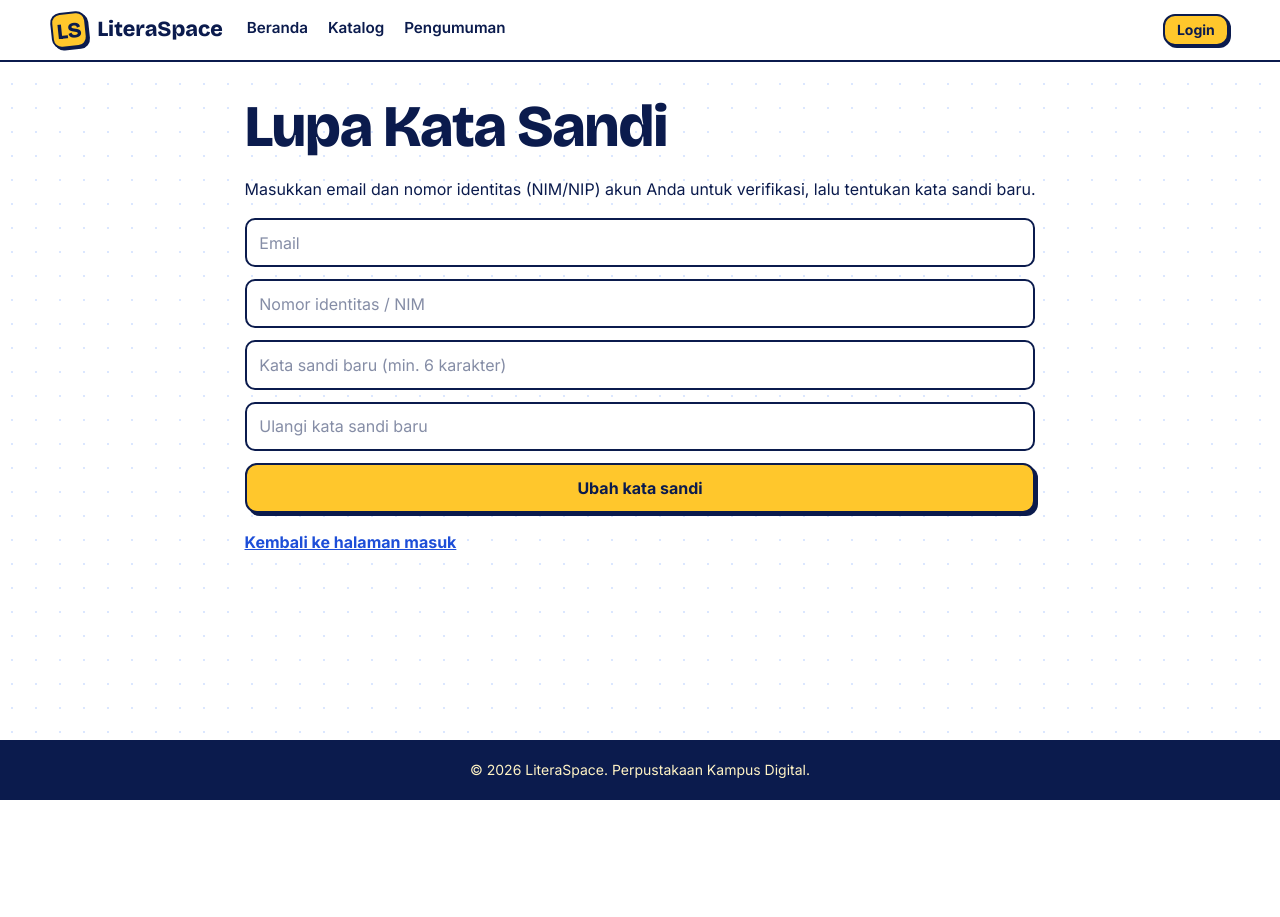
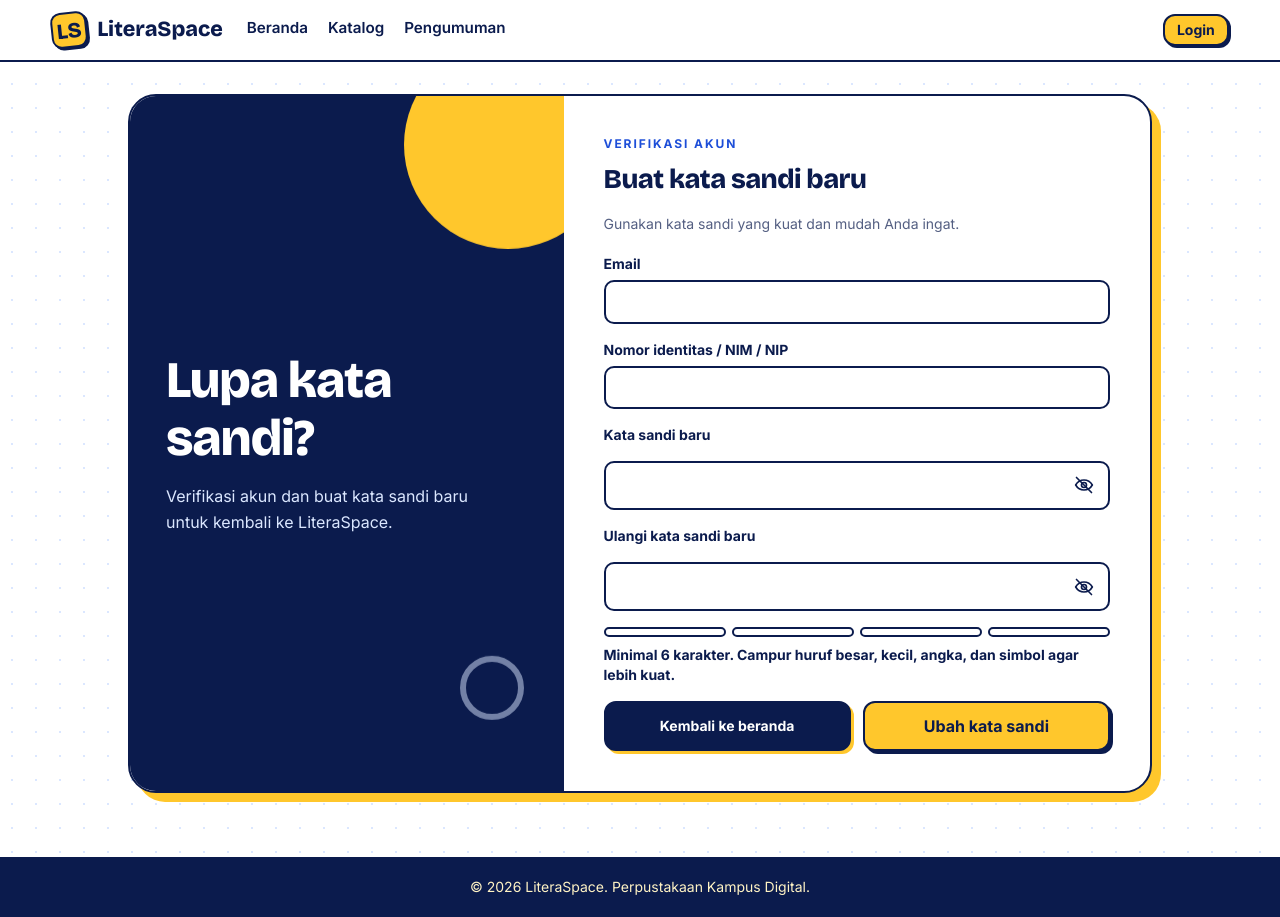
Before and after one commit to zahrara06/Final-Web-Manajemen-Perpustakaan, a Next.js app: page /lupa-password in a window 1280 px wide. Before the commit the page ends 800 px from the top, so only its background shows below. Built offline with nearby package versions, Linux system fonts and the light colour scheme; no server answers.

Commit message:
feat: perbarui alur reset kata sandi

```diff
--- a/src/app/lupa-password/page.jsx
+++ b/src/app/lupa-password/page.jsx
@@ -1,57 +1,46 @@
-import Link from "next/link";
-import { lupaPassword } from "@/app/actions/auth";
+import FormLupaPassword from "@/components/FormLupaPassword";
 import Pesan from "@/components/Pesan";
-
-const KELAS_TOMBOL =
-    "inline-block cursor-pointer text-center font-bold text-biru-tua border-[2.5px] border-biru-tua rounded-xl transition hover:translate-x-0.5 hover:translate-y-0.5 hover:shadow-[1px_1px_0_#0b1b4d] px-5 py-2.5 shadow-tombol bg-kuning";
 
 export default async function LupaPassword({ searchParams }) {
     const sp = await searchParams;
 
     return (
-        <section className="mx-auto grid max-w-ms gap-4">
-            <h1>Lupa Kata Sandi</h1>
-            <Pesan sp={sp} />
+        <section className="mx-auto grid w-full max-w-5xl overflow-hidden rounded-[28px] border-[2.5px] border-biru-tua bg-white shadow-hero md:grid-cols-[0.85fr_1.15fr]">
+            <aside className="relative isolate grid min-h-[280px] content-center overflow-hidden bg-biru-tua p-7 text-white sm:p-9 md:min-h-[620px]">
+                <div
+                    aria-hidden="true"
+                    className="anim-melayang absolute -right-12 -top-12 size-52 rounded-full bg-kuning"
+                />
+                <div
+                    aria-hidden="true"
+                    className="anim-melayang absolute bottom-16 right-10 size-16 rounded-full border-[6px] border-biru-muda/50"
+                />
 
-            <p>
-                Masukkan email dan nomor identitas (NIM/NIP) akun Anda
-                untuk verifikasi, lalu tentukan kata sandi baru.
-            </p>
+                <div className="relative z-10">
+                    <h1 className="text-[clamp(2rem,4vw,3.2rem)] text-white">
+                        Lupa kata sandi?
+                    </h1>
+                    <p className="mt-4 max-w-[34ch] text-biru-muda">
+                        Verifikasi akun dan buat kata sandi baru untuk kembali
+                        ke LiteraSpace.
+                    </p>
+                </div>
+            </aside>
 
-            <form action={lupaPassword} className="grid gap-3">
-                <input
-                    type="email"
-                    name="email"
-                    placeholder="Email"
-                    aria-label="Email"
-                    required
-                />
-                <input
-                    name="nomor_identitas"
-                    placeholder="Nomor identitas / NIM"
-                    aria-label="Nomor identitas"
-                    required
-                />
-                <input
-                    type="password"
-                    name="kata_sandi"
-                    placeholder="Kata sandi baru (min. 6 karakter)"
-                    aria-label="Kata sandi baru"
-                    required
-                />
-                <input
-                    type="password"
-                    name="ulangi"
-                    placeholder="Ulangi kata sandi baru"
-                    aria-label="Ulangi kata sandi"
-                    required
-                />
-                <button className={KELAS_TOMBOL}>Ubah kata sandi</button>
-            </form>
+            <div className="grid content-center gap-5 p-6 sm:p-9 lg:p-10">
+                <header className="grid gap-3">
+                    <p className="text-xs font-extrabold uppercase tracking-[0.16em] text-biru">
+                        Verifikasi akun
+                    </p>
+                    <h2>Buat kata sandi baru</h2>
+                    <p className="mt-2 text-sm text-biru-tua/70">
+                        Gunakan kata sandi yang kuat dan mudah Anda ingat.
+                    </p>
+                </header>
 
-            <Link href="/login" className="font-bold text-biru underline">
-                Kembali ke halaman masuk
-            </Link>
+                <Pesan sp={sp} />
+                <FormLupaPassword />
+            </div>
         </section>
     );
 }
--- /dev/null
+++ b/src/components/FormLupaPassword.jsx
@@ -0,0 +1,140 @@
+"use client";
+
+import { useState } from "react";
+import { useFormStatus } from "react-dom";
+import Link from "next/link";
+import { lupaPassword } from "@/app/actions/auth";
+import IndikatorKekuatanSandi from "@/components/IndikatorKekuatanSandi";
+import { TOMBOL_UTAMA } from "@/components/gayaTombol";
+
+function TombolUbahKataSandi() {
+    const { pending } = useFormStatus();
+
+    return (
+        <button
+            type="submit"
+            disabled={pending}
+            className={`${TOMBOL_UTAMA} w-full justify-center`}
+        >
+            {pending ? "Menyimpan..." : "Ubah kata sandi"}
+        </button>
+    );
+}
+
+export default function FormLupaPassword() {
+    const [kataSandi, setKataSandi] = useState("");
+    const [ulangi, setUlangi] = useState("");
+    const [lihatKataSandi, setLihatKataSandi] = useState(false);
+    const [lihatUlangi, setLihatUlangi] = useState(false);
+
+    return (
+        <form action={lupaPassword} className="grid gap-4">
+            <label className="grid gap-1.5 text-sm font-bold">
+                Email
+                <input
+                    type="email"
+                    name="email"
+                    autoComplete="email"
+                    aria-label="Email"
+                    required
+                />
+            </label>
+
+            <label className="grid gap-1.5 text-sm font-bold">
+                Nomor identitas / NIM / NIP
+                <input
+                    name="nomor_identitas"
+                    autoComplete="username"
+                    aria-label="Nomor identitas / NIM / NIP"
+                    required
+                />
+            </label>
+
+            <label htmlFor="kata-sandi-baru" className="text-sm font-bold">
+                Kata sandi baru
+            </label>
+            <div className="relative">
+                <input
+                    id="kata-sandi-baru"
+                    type={lihatKataSandi ? "text" : "password"}
+                    name="kata_sandi"
+                    autoComplete="new-password"
+                    value={kataSandi}
+                    onChange={(e) => setKataSandi(e.target.value)}
+                    className="!pr-12"
+                    aria-label="Kata sandi baru"
+                    required
+                />
+                <TombolLihatSandi
+                    terlihat={lihatKataSandi}
+                    saatKlik={() => setLihatKataSandi((nilai) => !nilai)}
+                    label="kata sandi baru"
+                />
+            </div>
+
+            <label htmlFor="ulangi-kata-sandi" className="text-sm font-bold">
+                Ulangi kata sandi baru
+            </label>
+            <div className="relative">
+                <input
+                    id="ulangi-kata-sandi"
+                    type={lihatUlangi ? "text" : "password"}
+                    name="ulangi"
+                    autoComplete="new-password"
+                    value={ulangi}
+                    onChange={(e) => setUlangi(e.target.value)}
+                    className="!pr-12"
+                    aria-label="Ulangi kata sandi baru"
+                    required
+                />
+                <TombolLihatSandi
+                    terlihat={lihatUlangi}
+                    saatKlik={() => setLihatUlangi((nilai) => !nilai)}
+                    label="ulangi kata sandi"
+                />
+            </div>
+
+            <IndikatorKekuatanSandi
+                kataSandi={kataSandi}
+                kataSandiUlang={ulangi}
+            />
+
+            <div className="grid gap-3 sm:grid-cols-2">
+                <Link
+                    href="/"
+                    className="inline-flex w-full items-center justify-center rounded-xl border-[2.5px] border-biru-tua bg-biru-tua px-3 py-2 text-center text-sm font-bold text-white shadow-[3px_3px_0_#ffc72c] transition hover:translate-x-0.5 hover:translate-y-0.5 hover:bg-biru hover:shadow-[1px_1px_0_#ffc72c]"
+                >
+                    Kembali ke beranda
+                </Link>
+                <TombolUbahKataSandi />
+            </div>
+        </form>
+    );
+}
+
+function TombolLihatSandi({ terlihat, saatKlik, label }) {
+    return (
+        <button
+            type="button"
+            onClick={saatKlik}
+            aria-label={`${terlihat ? "Sembunyikan" : "Tampilkan"} ${label}`}
+            aria-pressed={terlihat}
+            className="absolute right-2 top-1/2 grid size-9 -translate-y-1/2 place-items-center rounded-lg text-biru-tua transition hover:bg-kuning-muda"
+        >
+            <svg
+                aria-hidden="true"
+                viewBox="0 0 24 24"
+                fill="none"
+                stroke="currentColor"
+                strokeWidth="2"
+                strokeLinecap="round"
+                strokeLinejoin="round"
+                className="size-5"
+            >
+                <path d="M2 12s3.5-6 10-6 10 6 10 6-3.5 6-10 6S2 12 2 12Z" />
+                <circle cx="12" cy="12" r="3" />
+                {!terlihat && <path d="m3 3 18 18" />}
+            </svg>
+        </button>
+    );
+}
--- /dev/null
+++ b/src/components/IndikatorKekuatanSandi.jsx
@@ -0,0 +1,78 @@
+"use client";
+
+const TINGKAT = [
+    { label: "Terlalu pendek", warna: "bg-red-500" },
+    { label: "Lemah", warna: "bg-red-500" },
+    { label: "Sedang", warna: "bg-kuning" },
+    { label: "Kuat", warna: "bg-green-500" },
+    { label: "Sangat kuat", warna: "bg-green-600" },
+];
+
+function hitungKekuatan(sandi) {
+    if (sandi.length < 6) return 0;
+
+    let skor = 1;
+
+    if (sandi.length >= 10) skor++;
+    if (/[a-z]/.test(sandi) && /[A-Z]/.test(sandi)) skor++;
+    if (/\d/.test(sandi) && /[^A-Za-z0-9]/.test(sandi)) skor++;
+
+    return Math.min(skor, 4);
+}
+
+export default function IndikatorKekuatanSandi({
+    kataSandi,
+    kataSandiUlang,
+}) {
+    const skor = hitungKekuatan(kataSandi);
+    const tingkat = TINGKAT[skor];
+    const terisi = kataSandi ? Math.max(skor, 1) : 0;
+
+    return (
+        <div className="grid gap-2">
+            <div
+                role="meter"
+                aria-label="Kekuatan kata sandi"
+                aria-valuemin={0}
+                aria-valuemax={4}
+                aria-valuenow={skor}
+                aria-valuetext={kataSandi ? tingkat.label : "Belum diisi"}
+                className="flex gap-1.5"
+            >
+                {[1, 2, 3, 4].map((n) => (
+                    <span
+                        key={n}
+                        className={`h-2.5 flex-1 rounded-full border-2 border-biru-tua transition-all duration-500 ${
+                            n <= terisi ? tingkat.warna : "bg-white"
+                        }`}
+                    />
+                ))}
+            </div>
+
+            <div
+                aria-live="polite"
+                className="flex flex-wrap items-center justify-between gap-2 text-sm font-bold"
+            >
+                <span>
+                    {kataSandi
+                        ? `Kekuatan: ${tingkat.label}`
+                        : "Minimal 6 karakter. Campur huruf besar, kecil, angka, dan simbol agar lebih kuat."}
+                </span>
+
+                {kataSandiUlang && (
+                    <span
+                        className={
+                            kataSandiUlang === kataSandi
+                                ? "text-green-700"
+                                : "text-red-700"
+                        }
+                    >
+                        {kataSandiUlang === kataSandi
+                            ? "Kata sandi cocok ✓"
+                            : "Belum sama"}
+                    </span>
+                )}
+            </div>
+        </div>
+    );
+}
```
Also changed, not shown: src/components/FormProfil.jsx (+5 -55 lines).
